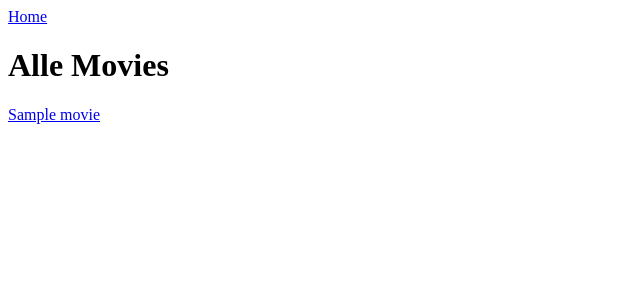
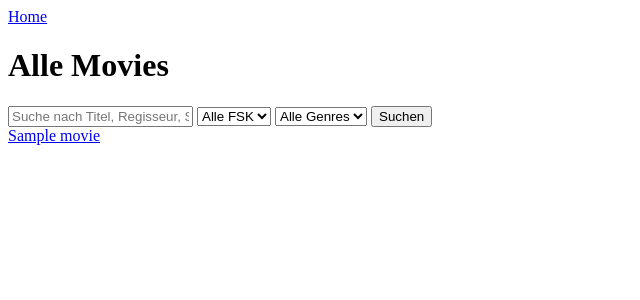
Before and after one commit to Nama9o9/movielocal, a Django app: page /movie/list in a window 1280 px wide. Shown: the top 300 px of the page, without its empty margins (0-640 px from the left). Run offline with Django 5.2, Linux system fonts and the light colour scheme; tables that the repository leaves empty hold one stand-in row (values such as "Sample post").

Commit message:
search/filter function implementation

```diff
--- a/Movie/models.py
+++ b/Movie/models.py
@@ -18,7 +18,6 @@ class Movie(models.Model):
         ('C', 'Comedy'),
         ('A', 'Action'),
         ('R','Romance'),
-        ('T','Thriller'),
         ('D', 'Drama'),
         ('H', 'Horror'),
 
--- a/Movie/templates/Movies_list.html
+++ b/Movie/templates/Movies_list.html
@@ -4,6 +4,38 @@
 
 {% block content %}
     <h1>Alle Movies</h1>
+
+
+      <form method="get">
+        <input type="text" name="q" value="{{ query }}" placeholder="Suche nach Titel, Regisseur, Schauspieler...">
+
+
+
+     <select name="fsk">
+        <option value="">Alle FSK</option>
+        <option value="0"  {% if selected_fsk == "0"  %}selected{% endif %}>FSK 0</option>
+        <option value="6"  {% if selected_fsk == "6"  %}selected{% endif %}>FSK 6</option>
+        <option value="12" {% if selected_fsk == "12" %}selected{% endif %}>FSK 12</option>
+        <option value="16" {% if selected_fsk == "16" %}selected{% endif %}>FSK 16</option>
+        <option value="18" {% if selected_fsk == "18" %}selected{% endif %}>FSK 18</option>
+    </select>
+
+
+      <select name="genre">
+    <option value="">Alle Genres</option>
+    <option value="C" {% if selected_genre == "C" %}selected{% endif %}>Comedy</option>
+    <option value="A" {% if selected_genre == "A" %}selected{% endif %}>Action</option>
+    <option value="R" {% if selected_genre == "R" %}selected{% endif %}>Romance</option>
+   <option value="D" {% if selected_genre == "D" %}selected{% endif %}>Drama</option>
+    <option value="H" {% if selected_genre == "H" %}selected{% endif %}>Horror</option>
+</select>
+        <button type="submit">Suchen</button>
+    </form>
+
+    {% if query %}
+        <p>Suchergebnisse für: <strong>{{ query }}</strong></p>
+    {% endif %}
+
 
     {% for movie in all_movies %}
         <div>
--- a/Movie/views.py
+++ b/Movie/views.py
@@ -6,12 +6,44 @@ from django.contrib import messages
 from django.shortcuts import redirect, get_object_or_404
 from django.contrib.auth.decorators import login_required
 from django.views.decorators.http import require_POST
+from django.db.models import Q
 
 # Create your views here.
 class MovieListView(ListView):
     model = Movie
     context_object_name = 'all_movies'
     template_name = 'Movies_list.html'
+
+    def get_queryset(self):
+        query = self.request.GET.get('q', '')
+        fsk = self.request.GET.get('fsk', '')
+        genre = self.request.GET.get('genre', '')
+
+        movies = Movie.objects.all()
+
+        if query:
+            movies = movies.filter(
+                Q(title__contains=query) |
+                Q(director__contains=query) |
+                Q(actors__contains=query)
+            )
+
+        if fsk:
+            movies = movies.filter(fsk=int(fsk))
+
+        if genre:
+            movies = movies.filter(genre=genre)
+
+        return movies
+
+
+
+    def get_context_data(self, **kwargs):
+        context = super().get_context_data(**kwargs)
+        context['query'] = self.request.GET.get('q', '')
+        context['selected_fsk'] = self.request.GET.get('fsk', '')
+        context['selected_genre'] = self.request.GET.get('genre', '')
+        return context
 
 class MovieDetailView(LoginRequiredMixin, DetailView):
     model = Movie
```
Also changed, not shown: media/profile_pics/Screenshot_2026-06-05_124440.png (added).
